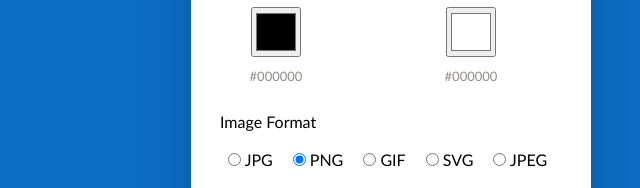
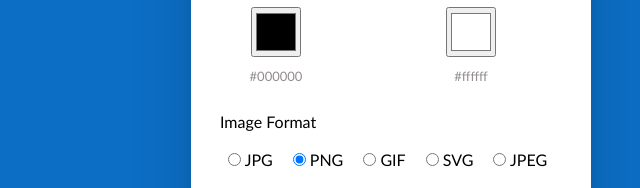
Before and after one commit to DevyanshiS/QRCodeGenerator, a plain HTML site: page index.html in a window 1280 px wide. Shown: the part 503-691 px from the top of the page, 321-961 px from the left. Drawn offline with Linux system fonts and the light colour scheme.

Commit message:
Update index.html

```diff
--- a/index.html
+++ b/index.html
@@ -47,7 +47,7 @@
                             <label>
                                 Background color <br>
                                 <input type="color" name="bg-color" id="bg-color" value="#ffffff" >
-                                <span id="bg-color-val">#000000</span>
+                                <span id="bg-color-val">#ffffff</span>
                             </label>
                         </div>
 
```
